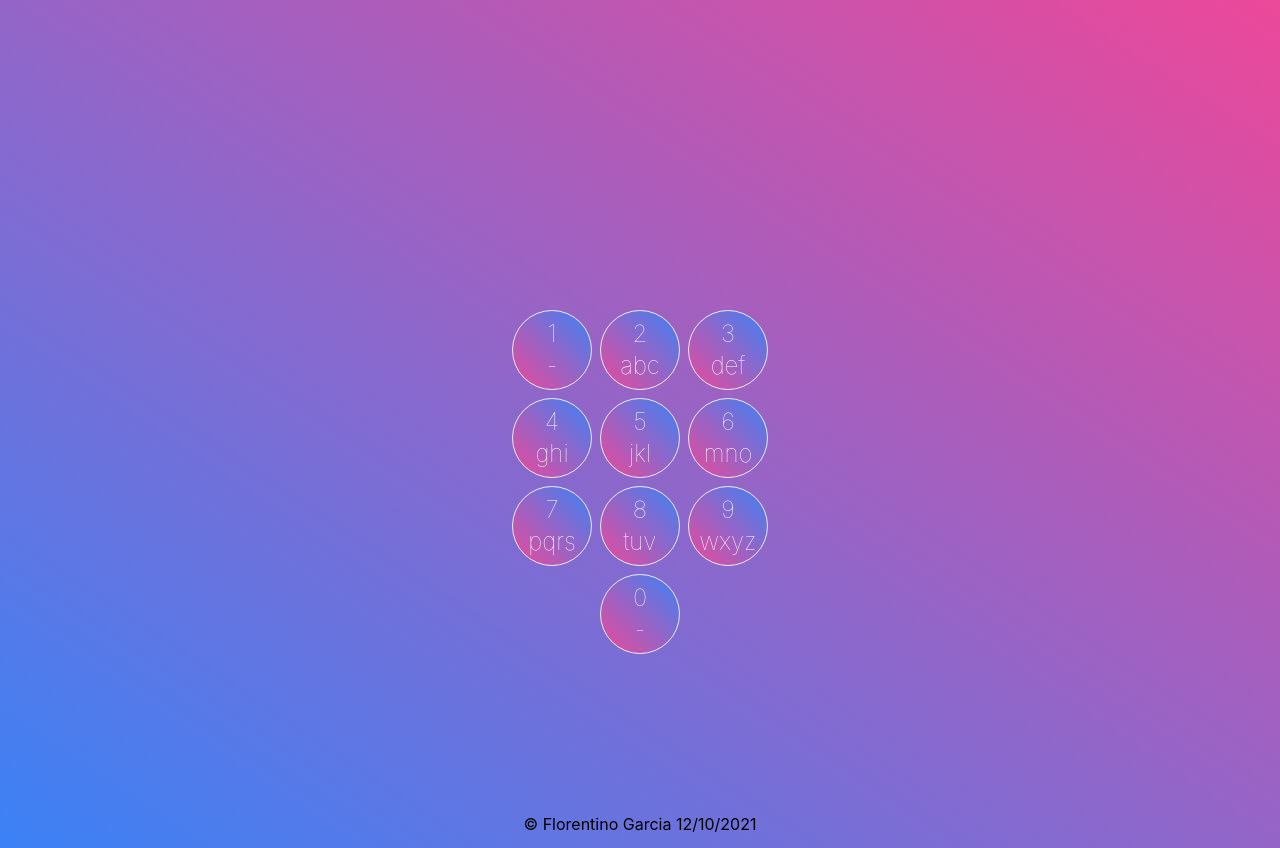
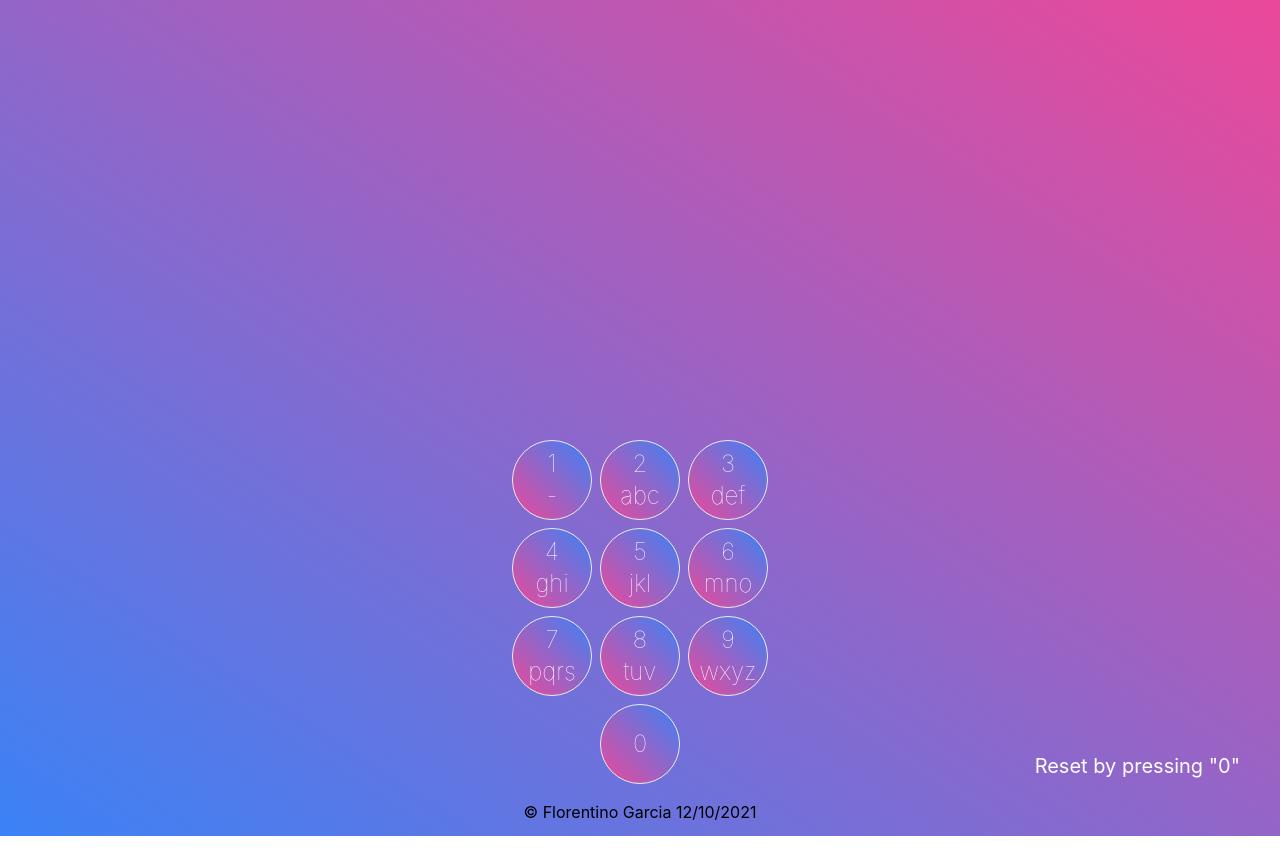
Before and after one commit to FlorentinoG9/predictive-text, a Next.js app: page / in a window 1280 px wide. Built offline with nearby package versions, Linux system fonts and the light colour scheme.

Commit message:
Finish!!

```diff
--- a/context/TextContext.jsx
+++ b/context/TextContext.jsx
@@ -9,19 +9,17 @@ export default function TextProvider({ children }) {
 		let array1 = [...key];
 		let array2 = [...text];
 
+		if (key === '') {
+			setText([])
+		}
+
 		if (!text.length) {
 			setText(array1);
 		} else {
 			let combination = array2.flatMap((d) => array1.map((v) => d + v));
-
-			console.log({ combination });
-
 			setText(combination);
 		}
 
-		console.log({ array1, array2 });
-
-		console.log(array1.flatMap((d) => array2.map((v) => d + v)));
 	};
 
 	return (
--- a/layout/footer.jsx
+++ b/layout/footer.jsx
@@ -2,7 +2,7 @@ import React from 'react'
 
 export default function Footer() {
   return (
-    <footer className='p-3 text-center'>
+    <footer className='pb-3 text-center'>
       &copy; Florentino Garcia 12/10/2021
     </footer>
   )
--- a/layout/index.jsx
+++ b/layout/index.jsx
@@ -3,9 +3,11 @@ import Header from './header';
 
 export default function Layout({ children }) {
 	return (
-		<div className="bg-gradient-to-tr from-blue-500 to-pink-500">
+		<div className='bg-gradient-to-tr from-blue-500 to-pink-500'>
 			<Header />
-			<main className='flex flex-col justify-around pb-10 h-screen '>{children}</main>
+			<main className='flex flex-col justify-between p-3 h-screen '>
+				{children}
+			</main>
 			<Footer />
 		</div>
 	);
--- a/pages/index.js
+++ b/pages/index.js
@@ -14,7 +14,7 @@ const keys = [
 	{ key: 7, text: 'pqrs' },
 	{ key: 8, text: 'tuv' },
 	{ key: 9, text: 'wxyz' },
-	{ key: 0, text: '-' },
+	{ key: 0, text: '' },
 ];
 
 export default function Home() {
@@ -37,8 +37,13 @@ export default function Home() {
 							</Number>
 						);
 					})}
+
 				</KeyPath>
 			</TextProvider>
+
+      <section className='absolute bottom-5 right-10 text-white text-xl'>
+        <p>Reset by pressing "0"</p>
+      </section>
 		</>
 	);
 }
```
